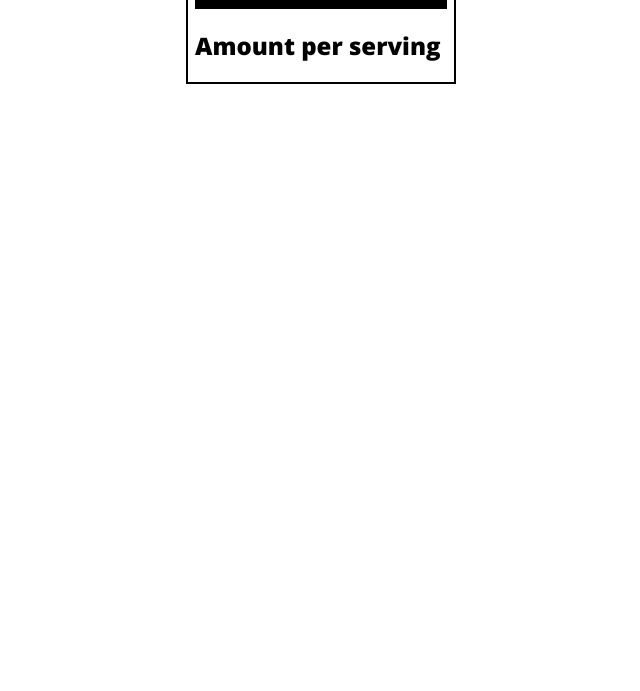
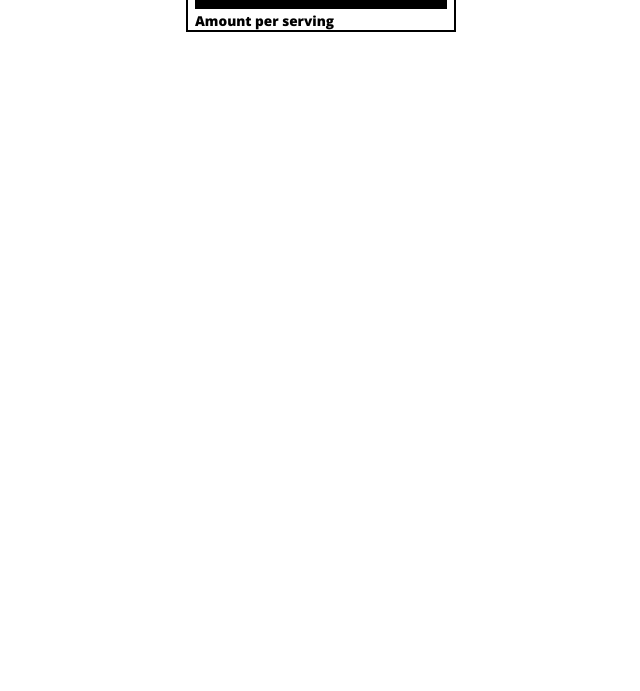
Before and after one commit to Judaot/EtiquetaNutricional, a plain HTML site: page index.html in a window 1280 px wide. Shown: the part 109-800 px from the top of the page, without its empty margins (319-959 px from the left). Drawn offline with nearby package versions, Linux system fonts and the light colour scheme.

Commit message:
se agregaron las clases .small-text y .calories-info h2 con sus respectivos atributos

```diff
--- a/css/styles.css
+++ b/css/styles.css
@@ -46,3 +46,11 @@ p {
     background-color: black;
     border: 0;
 }
+
+.small-text {
+    font-size: 0.85rem;
+}
+
+.calories-info h2 {
+    margin: 0;
+}
```
